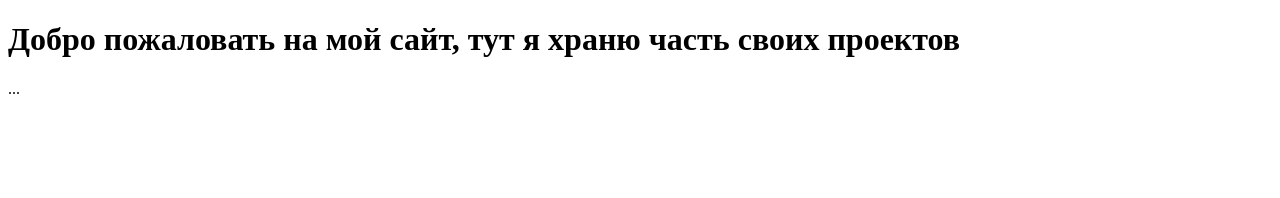
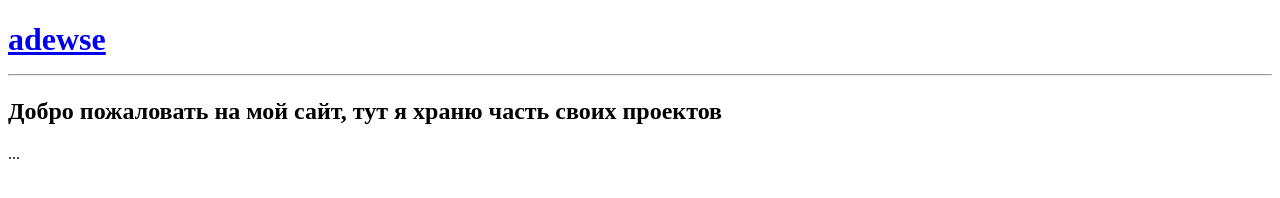
Before and after one commit to adewse/adewse.github.io, a plain HTML site: page index.html in a window 1280 px wide. Drawn offline with Linux system fonts and the light colour scheme.

Commit message:
Update index.html

```diff
--- a/index.html
+++ b/index.html
@@ -13,10 +13,16 @@
   <body>
     <header>
         <h1>
-          Добро пожаловать на мой сайт, тут я храню часть своих проектов
+          <a href="https://adewse.github.io/">adewse</a>
+          <hr>
         </h1>
     </header>
     <main>
+      <section>
+        <h1>
+          Добро пожаловать на мой сайт, тут я храню часть своих проектов
+        </h1>
+      </section>
       ...
     </main>
     <footer>
```
